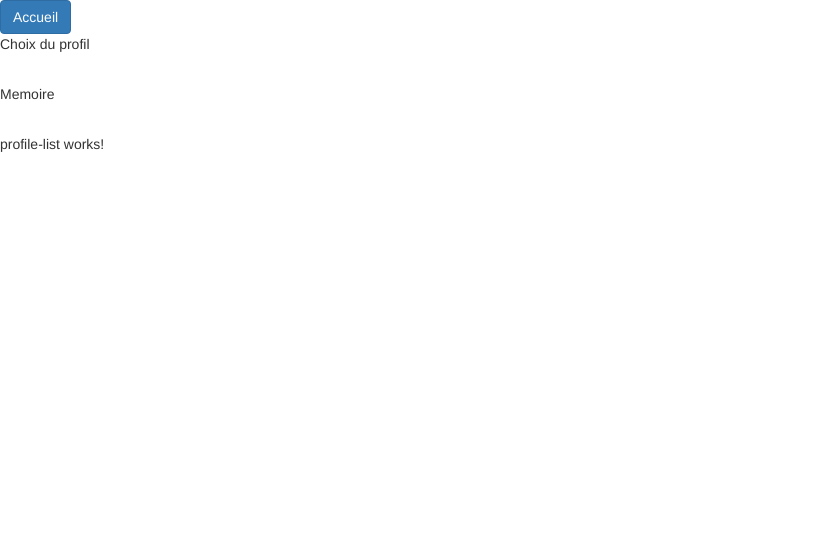
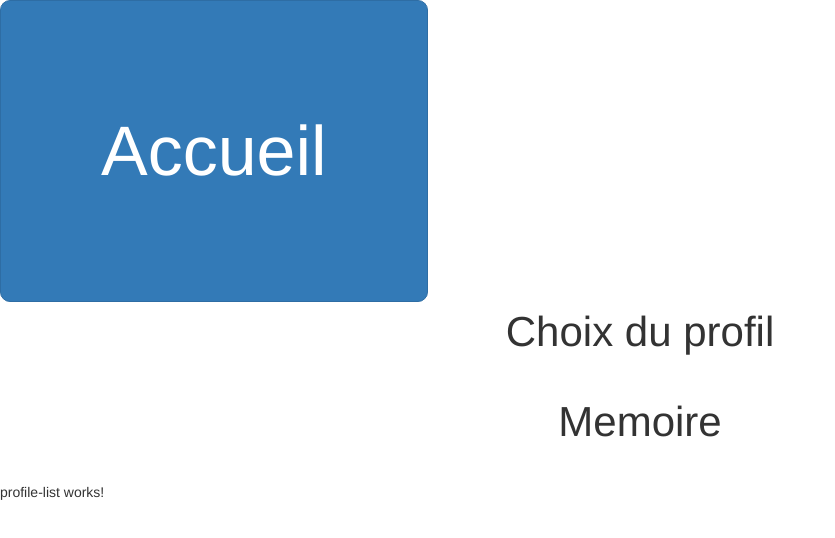
Before and after one commit to bertolottoloic/PolyQuiz, an Angular app in the folder PolyQuiz-zeCommit/: page /profileListPage/vue in a window 1280 px wide. Shown: the top 538 px of the page, without its empty margins (0-835 px from the left). Built offline with nearby package versions, Linux system fonts and the light colour scheme.

Commit message:
css relou

```diff
--- a/PolyQuiz-zeCommit/src/app/profiles/profile-list-page/profile-list-page.component.css
+++ b/PolyQuiz-zeCommit/src/app/profiles/profile-list-page/profile-list-page.component.css
@@ -0,0 +1,16 @@
+.btn {
+    padding: 100px 100px;
+    font-size: 20px;
+    border-radius: 10px;
+    font-size: 5em;
+}
+
+div {
+    display: block;
+    justify-content: space-evenly;
+}
+
+p {
+    font-size: 3em;
+    text-align: center;
+}
```
